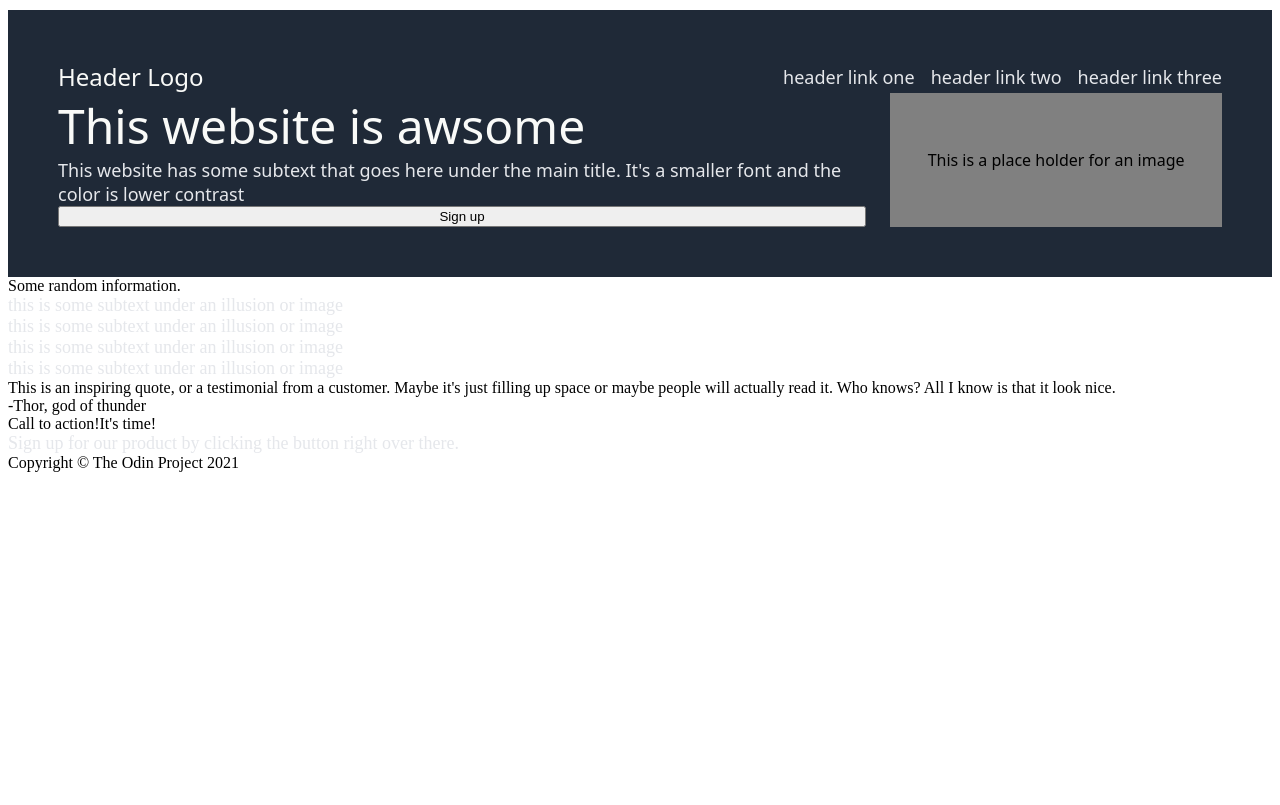
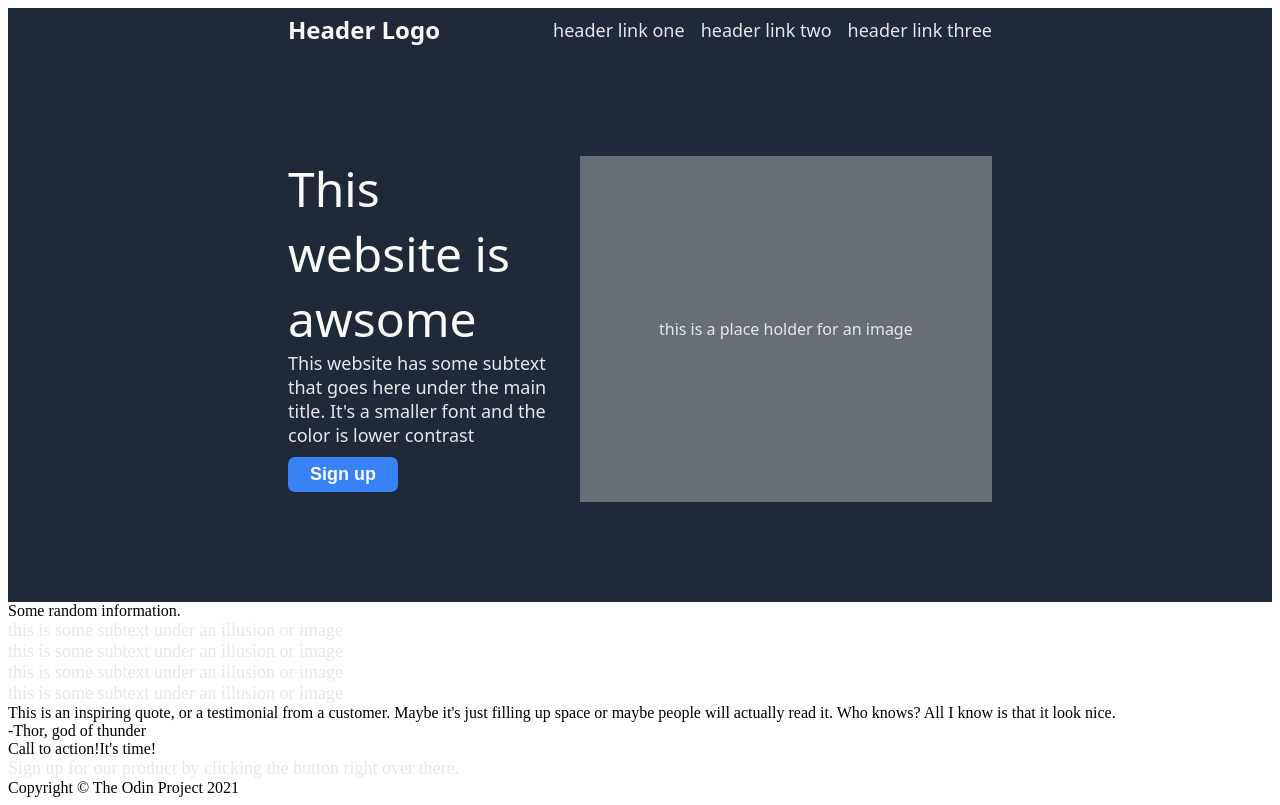
Before and after one commit to Alviskmyt/landing_page, a plain HTML site: page index.html in a window 1280 px wide. Drawn offline with Linux system fonts and the light colour scheme.

Commit message:
complete styling first section

```diff
--- a/index.html
+++ b/index.html
@@ -29,7 +29,7 @@
         <button>Sign up</button>
         </div>
         <div class="img">
-        <div>This is a place holder for an image</div>
+        <div>this is a place holder for an image</div>
         </div>
     </div>
     </div>
--- a/style.css
+++ b/style.css
@@ -1,14 +1,14 @@
 .first{
     font-family: system-ui, -apple-system, BlinkMacSystemFont, 'Segoe UI', Roboto, Oxygen, Ubuntu, Cantarell, 'Open Sans', 'Helvetica Neue', sans-serif;
     background-color: #1f2937;
-    padding: 50px;
-    margin-top: 10px;
 }
 
 .header{
     display: flex;
     align-items: center;
     justify-content: space-between;
+    margin-top: 0;
+    padding: 5px 280px 30px;
 }
 
 ul{
@@ -27,7 +27,9 @@ ul{
 .container{
     display: flex;
     flex-direction: row;
+    justify-content: space-between;
     gap: 24px;
+    padding: 80px 280px 100px;
 }
 
 .main-txt{
@@ -44,12 +46,27 @@ ul{
 .logo{
     font-size: 24px;
     color: #f9faf8;
+    font-weight: bold;
 }
 
 .img{
-    background-color:  gray;
+    background-color:#d3d3d367;
     display: flex;
     align-items: center;
     justify-content: center;
-    width: 400px;
+    width: 1500px;
+    color: #e5e7eb;
 }
+
+button{
+    background-color: #3882f6;
+    color: #f9faf8;
+    width: 110px;
+    margin: 10px 10px 10px;
+    margin-left: 0;
+    padding: 7px 5px 7px;
+    border: none;
+    border-radius: 7px;
+    font-size: 18px;
+    font-weight: bold;
+}
```
